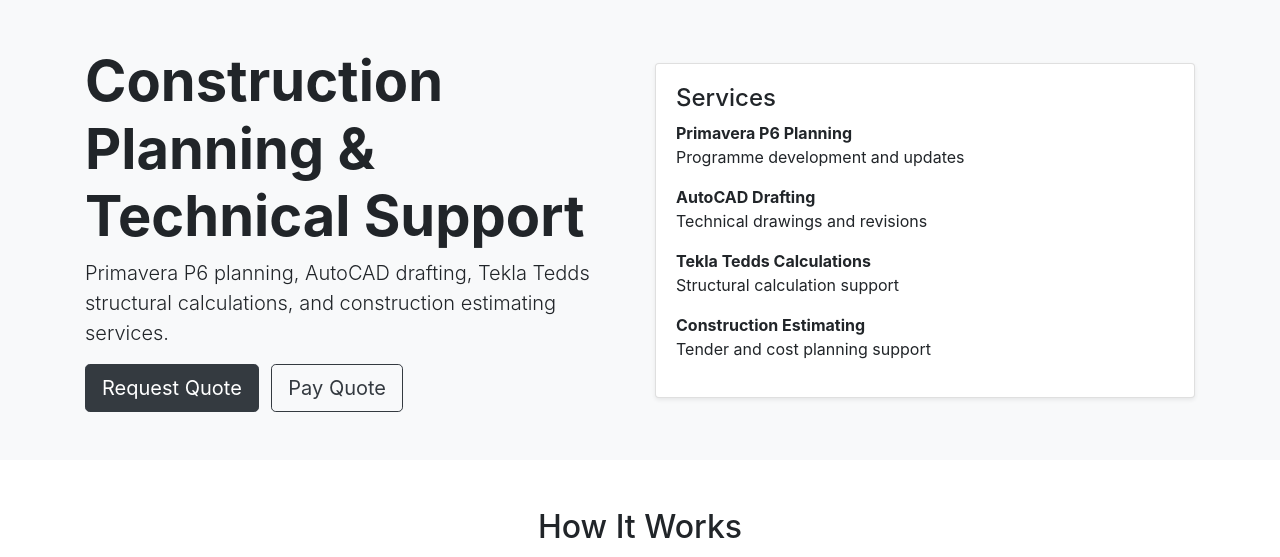
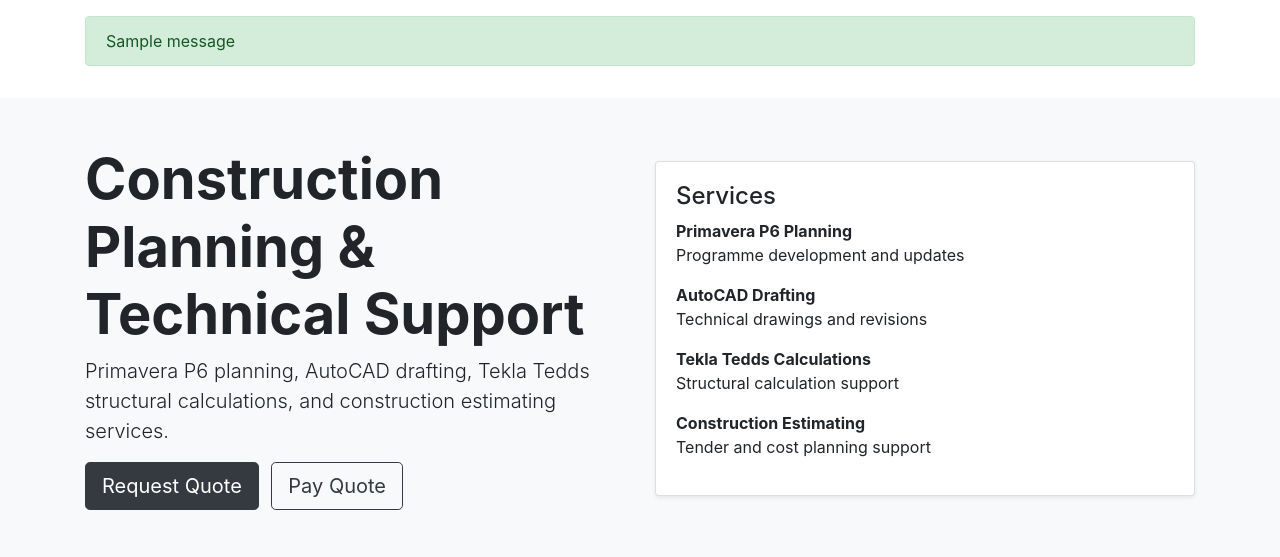
Before and after one commit to Robertas-Cyberattack/artificium, a Django app: page / in a window 1280 px wide. Shown: the part 95-652 px from the top of the page. Run offline with Django 3.2, Linux system fonts and the light colour scheme; tables that the repository leaves empty hold one stand-in row (values such as "Sample post"); one stand-in notice (Sample message) is shown; some libraries are stand-ins or nearby versions.

Commit message:
base.html error message visibility improved

```diff
--- a/home/urls.py
+++ b/home/urls.py
@@ -10,4 +10,5 @@ urlpatterns = [
     path('payment-success/', views.payment_success, name='payment_success'),
     path('payment-cancel/', views.payment_cancel, name='payment_cancel'),
     path('contact/', views.contact, name='contact'),
+    path('create-checkout-session/', views.create_checkout_session, name='create_checkout_session'),
 ]
--- a/templates/base.html
+++ b/templates/base.html
@@ -98,6 +98,16 @@
     </div>
 </header>
 
+{% if messages %}
+<section class="container py-3">
+    {% for message in messages %}
+    <div class="alert alert-{{ message.tags|default:'info' }}" role="alert">
+        {{ message }}
+    </div>
+    {% endfor %}
+</section>
+{% endif %}
+
 {% block content %}
 {% endblock %}
 
```
